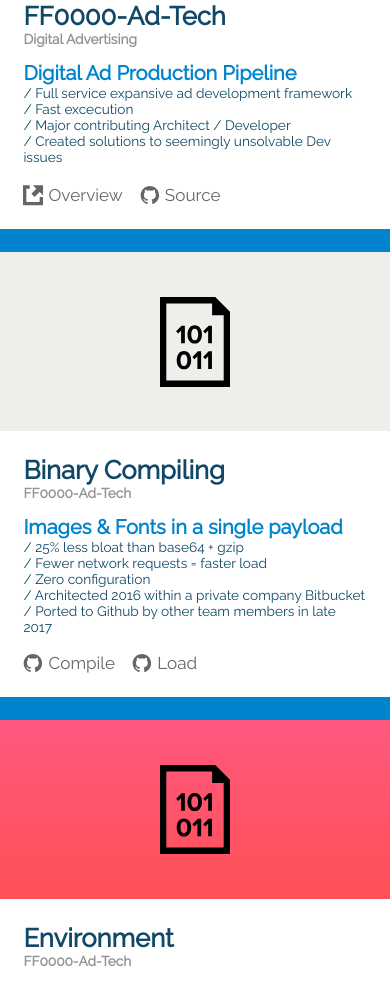
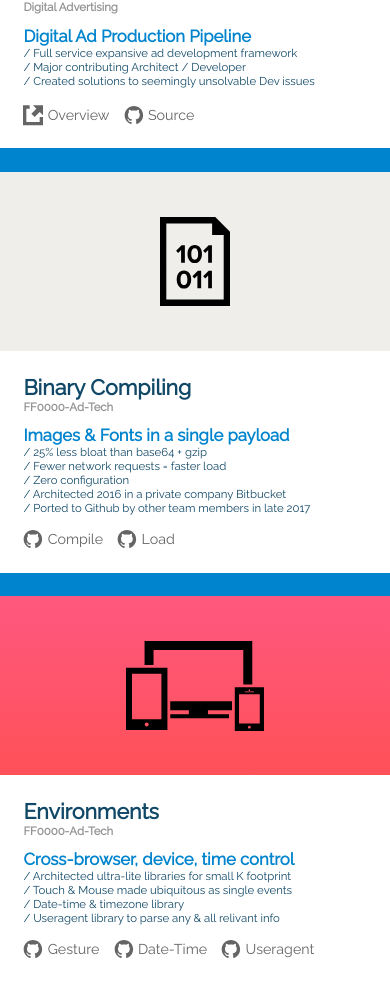
Before and after one commit to kennyarehart/portfolio-site, a React (Create React App) app: page / in a window 390 px wide. Shown: the part 985-1968 px from the top of the page. Built offline with nearby package versions, Linux system fonts and the light colour scheme.

Commit message:
fixed break points; added new view for touch support

```diff
--- a/src/components/gallery/gallery.css
+++ b/src/components/gallery/gallery.css
@@ -9,13 +9,13 @@
     font-size: 0.8em;
 }
 
-@media (max-width:800px) {
+@media (max-width:480px) {
     .portfolio {
         flex-direction: column;
     }
 }
 
-@media (min-widt:480px) and (max-width:800px) {
+@media (min-width:480px) and (max-width:800px) {
     .portfolio {
         width: 100%;
     }
--- a/src/components/project-thumb/project-thumb.css
+++ b/src/components/project-thumb/project-thumb.css
@@ -3,6 +3,7 @@
   overflow: hidden;
   width: 50%;
   height: calc(42vw * 0.6);
+  min-height: 270px;
 }
 
 .image-container {
@@ -39,7 +40,7 @@
   color: #114867;
   font-size: 0.75em;
   position: absolute;
-  padding: /*0*/ 1.2em;
+  padding: 1.2em;
 }
 
 .text li {
@@ -85,22 +86,19 @@
   margin-left: 0.3em;
 }
 
-@media (min-width:480px) and (max-width:800px) {
+@media (min-width:801px) {
   .container {
-    width: 100%;
-    height: auto;
-  }
-  .image-container {
-    height: calc(92vw * 0.35);
-    min-height: 180px;
+    max-height: 315px;
   }
 }
+
 @media (min-width:320px) and (max-width:480px) {
-  .container {
+  .portfolio > .container {
     width: auto;
     height: auto;
     overflow: auto;
     margin-bottom: 6vw;
+    max-height: auto;
   }
   .overlay {
     bottom: 0;
@@ -109,9 +107,23 @@
   .text {
     position: relative;
     padding: 6vw;
-    font-size: 1.2em;
+    font-size: 1em;
   }
   .image-container {
     height: calc(92vw * 0.5)
   }
 }
+
+@media (hover: none) and (pointer: coarse) and (min-width:768px) {
+  .container {
+    width: 100%;
+  }
+  .image-container,
+  .overlay {
+    width: 50%;
+  }
+  .overlay {
+    bottom: 0;
+    right: 0;
+  }
+}
--- a/src/data/portfolio.json
+++ b/src/data/portfolio.json
@@ -33,7 +33,6 @@
         "description": "Digital Ad Production Pipeline",
         "details":[
             "Full service expansive ad development framework",
-            "Fast excecution",
             "Major contributing Architect / Developer",
             "Created solutions to seemingly unsolvable Dev issues"
         ],
@@ -59,7 +58,7 @@
             "25% less bloat than base64 + gzip",
             "Fewer network requests = faster load",
             "Zero configuration",
-            "Architected 2016 within a private company Bitbucket",
+            "Architected 2016 in a private company Bitbucket",
             "Ported to Github by other team members in late 2017"
         ],
         "src": "./images/icon_binary.svg",
@@ -76,13 +75,16 @@
         ]
     },
     {
-        "header": "Environment",
+        "header": "Environments",
         "sub": "FF0000-Ad-Tech",
-        "description": "Images & Fonts in a single payload",
+        "description": "Cross-browser, device, time control",
         "details": [
-            ""
+            "Architected ultra-lite libraries for small K footprint",
+            "Touch & Mouse made ubiquitous as single events",
+            "Date-time & timezone library",
+            "Useragent library to parse any & all relivant info"
         ],
-        "src": "./images/icon_binary.svg",
+        "src": "./images/icon_devices.svg",
         "color": "linear-gradient(#ff587f,#ff482b)",
         "links": [
             {
@@ -92,6 +94,36 @@
             {
                 "title": "Date-Time",
                 "github": "https://github.com/ff0000-ad-tech/ad-dates"
+            },
+            {
+                "title": "Useragent",
+                "github": "https://github.com/ff0000-ad-tech/ad-useragent"
+            }
+        ]
+    },
+    {
+        "header": "Markup",
+        "sub": "FF0000-Ad-Tech",
+        "description": "DOM building & manipulation",
+        "details": [
+            "Developed pure Javascript UI suite for DOM creation",
+            "Built Text-fit & layout utilities",
+            "Designed Ad template architecture"
+        ],
+        "src": "./images/icon_markup.svg",
+        "color": "linear-gradient(#ff587f,#ff482b)",
+        "links": [
+            {
+                "title": "UI",
+                "github": "https://github.com/ff0000-ad-tech/ad-ui"
+            },
+            {
+                "title": "View",
+                "github": "https://github.com/ff0000-ad-tech/ad-view"
+            },
+            {
+                "title": "Ad Template",
+                "github": "https://github.com/ff0000-ad-tech/tmpl-standard-base"
             }
         ]
     },
@@ -100,14 +132,21 @@
         "sub": "FF0000-Ad-Tech",
         "description": "Documentation / Tutorials",
         "details": [
-            ""
+            "Documented full production library",
+            "Added extensive examples at every level of repo",
+            "Created scripts to generate docs as Markdown",
+            "Added full support for multiple repo structures"
         ],
         "src": "./images/icon_docs.svg",
-        "color": "linear-gradient(#ff587f,#ff482b)",
+        "color": "#efeeeb",
         "links": [
             {
                 "title": "Docs",
                 "github": "https://github.com/ff0000-ad-tech/ad-docs"
+            },
+            {
+                "title": "JSDoc-to-MD",
+                "github": "https://github.com/ff0000-ad-tech/fat-jsdoc-to-md"
             }
         ]
     }
```
Also changed, not shown: public/images/icon_devices.svg (added), public/images/icon_markup.svg (added), src/components/project-thumb/project-thumb-view.js (line endings or trailing spaces).
